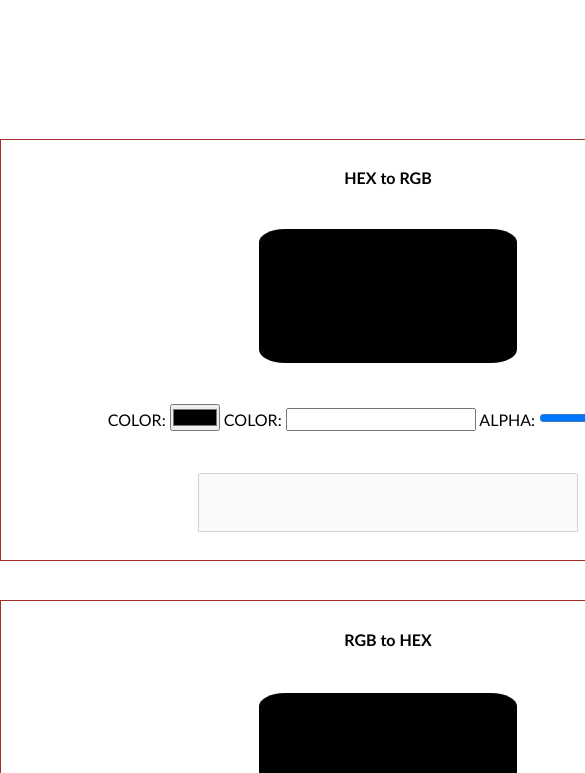
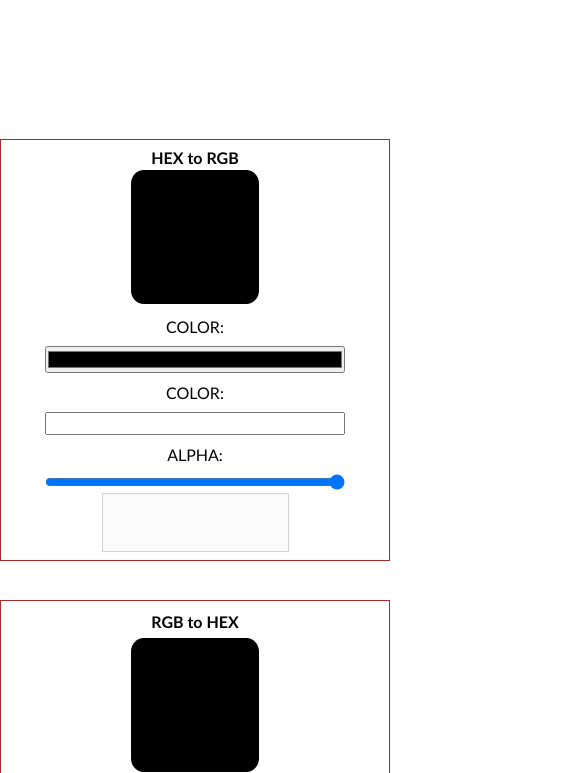
Before and after one commit to RubensRafael/ColorConverter, a plain HTML site: page index.html in a window 390 px wide. Shown: the part 71-844 px from the top of the page, 585 px wide, since content can reach past the window. Drawn offline with Linux system fonts and the light colour scheme.

Commit message:
Bug de responsividade

```diff
--- a/style.css
+++ b/style.css
@@ -90,3 +90,31 @@ main{
     }
 
 }
+
+
+
+@media (max-width: 500px) {
+  .box {
+    width: 300px;
+    flex: 1 1 100%;
+  }
+  #a-setcolor,
+  #b-setcolor {
+    margin: 0 auto;
+    display: flex;
+    flex-direction: column;
+    width: 300px;
+    justify-content: center;
+  }
+
+  label {
+    margin-top: 10px;
+    margin-bottom: 10px;
+  }
+
+  #hexcolor-input {
+    display: block;
+    margin: 0 auto;
+    width: 100%;
+  }
+}
```
